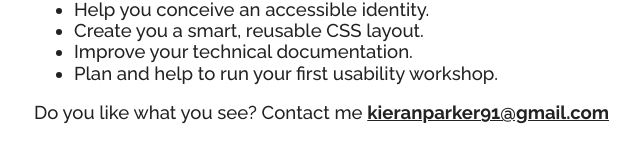
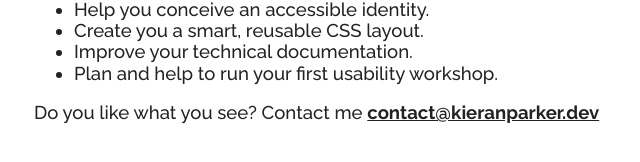
Before and after one commit to thepeanutguy/thepeanutguy.github.io, a plain HTML site: page index.html in a window 1280 px wide. Shown: the part 1397-1559 px from the top of the page, 94-734 px from the left. Drawn offline with Linux system fonts and the light colour scheme.

Commit message:
New contact address

```diff
--- a/index.html
+++ b/index.html
@@ -104,7 +104,7 @@
           </li>
         </ul>
 
-        <p>Do you like what you see? Contact me <strong><a href="mailto:kieranparker91@gmail.com" class="link">kieranparker91@gmail.com</a></strong></p>
+        <p>Do you like what you see? Contact me <strong><a href="mailto:contact@kieranparker.dev" class="link">contact@kieranparker.dev</a></strong></p>
       </div>
     </section>
   </main>
```
